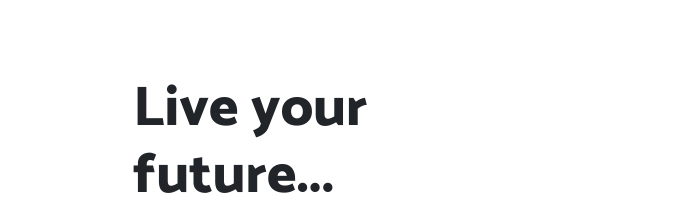
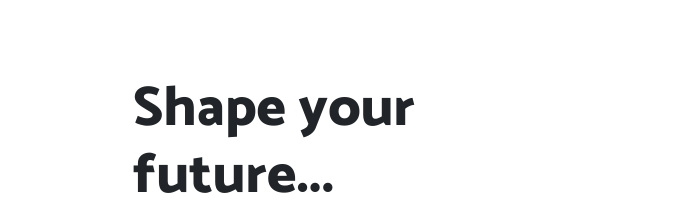
Before and after one commit to Beige-Coffee/48to1, a plain HTML site: page my_app/templates/index.html in a window 1280 px wide. Shown: the part 1526-1742 px from the top of the page, 0-698 px from the left. Drawn offline with nearby package versions, Linux system fonts and the light colour scheme; files that its build step writes are made by us from their sources; grey boxes are pictures that could not be loaded; files whose address does not match are found by name.

Commit message:
Improve UX/UI

```diff
--- a/my_app/templates/index.html
+++ b/my_app/templates/index.html
@@ -100,7 +100,7 @@
           </div>
           <div class="col-lg-6 order-lg-1">
             <div class="p-5">
-              <h2 class="display-4">Live your future...</h2>
+              <h2 class="display-4">Shape your future...</h2>
               <p>Leverage the information provided A.I. and your own intuition to think through your next steps. Did any sentence suprise you? Did the A.I. catch hidden feelings? Regardless of your answers to the last two questions, think through what you learned from this process and take strong, calculated steps forward!</p>
             </div>
           </div>
```
